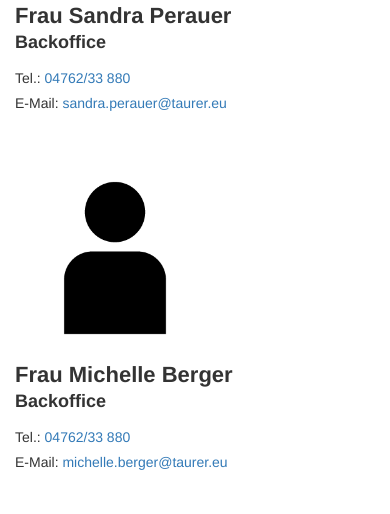
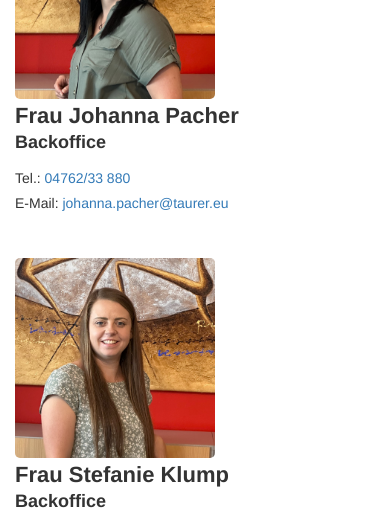
Before and after one commit to sebastiantaurer/HomepageVersicherungsbueroTaurerResponsive, a PHP site: page /team.php in a window 390 px wide. Shown: the part 1536-2050 px from the top of the page. Run offline with PHP 8.4, Linux system fonts and the light colour scheme.

Commit message:
updated team

```diff
--- a/team.php
+++ b/team.php
@@ -40,79 +40,52 @@
 									<h3>Staatlich gepr. Versicherungsmakler</h3>
 									<h3>Versicherungsagent</h3>
 									<p>Tel.: <a href="tel:+43476233880">04762/33 880</a></p>
-									<p>Mobil: <a href="tel:+4369918795427">0699/18 79 54 27</a></p>
+									<p>Mobil: <a href="tel:+4369918795427">0699/18795427</a></p>
 									<p>E-Mail: <a href="mailto:michael.taurer@taurer.eu">michael.taurer@taurer.eu</a></p>
 								</div>
 							</div>
 							<br/>
-							<!--Karoline Taurer-->
+							<!--Fabian Taurer-->
 							<div class="row">
 								<div class="col-sm-1"><br/></div>
 								<div class="col-sm-3">
-									<img class="modalImage" alt="Karoline Taurer" src="img/karolinetaurer.jpg"/>
+									<img class="modalImage" alt="Fabian Taurer" src="img/fabiantaurer.jpg"/>
 								</div>
 								<div class="col-sm-8">
-									<h1>Frau Karoline Taurer</h1>
+									<h1>Herr Fabian Taurer</h1>
 									<h2>Kundenbetreuung</h2>
-									<h3>Staatlich gepr. Versicherungsmaklerin</h3>
+									<h3>Staatlich gepr. Versicherungsmakler</h3>
 									<p>Tel.: <a href="tel:+43476233880">04762/33 880</a></p>
-									<p>Mobil: <a href="tel:+436606549242">0660/654 9242</a></p>
-									<p>E-Mail: <a href="mailto:karoline.taurer@taurer.eu">karoline.taurer@taurer.eu</a></p>
+									<p>Mobil: <a href="tel:+436648231298">0664/8231298</a></p>
+									<p>E-Mail: <a href="mailto:fabian.taurer@taurer.eu">fabian.taurer@taurer.eu</a></p>
 								</div>
 							</div>
 							<br/>
-							<!--Sandra Perauer-->
+							<!--Johanna Pacher-->
 							<div class="row">
 								<div class="col-sm-1"><br/></div>
 								<div class="col-sm-3">
-									<img class="modalImage" alt="Sandra Perauer" src="img/sandraperauer.jpg"/>
+									<img class="modalImage" alt="Johanna Pacher" src="img/johannapacher.jpg"/>
 								</div>
 								<div class="col-sm-8">
-									<h1>Frau Sandra Perauer</h1>
+									<h1>Frau Johanna Pacher</h1>
 									<h2>Backoffice</h2>
 									<p>Tel.: <a href="tel:+43476233880">04762/33 880</a></p>
-									<p>E-Mail: <a href="mailto:sandra.perauer@taurer.eu">sandra.perauer@taurer.eu</a></p>
+									<p>E-Mail: <a href="mailto:johanna.pacher@taurer.eu">johanna.pacher@taurer.eu</a></p>
 								</div>
 							</div>
 							<br/>
-							<!--Michelle Berger-->
+							<!--Stefanie Klump-->
 							<div class="row">
 								<div class="col-sm-1"><br/></div>
 								<div class="col-sm-3">
-									<img class="modalImage" alt="Michelle Berger" src="img/anonymuswhite.png"/>
+									<img class="modalImage" alt="Stefanie Klump" src="img/stefanieklump.jpg"/>
 								</div>
 								<div class="col-sm-8">
-									<h1>Frau Michelle Berger</h1>
+									<h1>Frau Stefanie Klump</h1>
 									<h2>Backoffice</h2>
 									<p>Tel.: <a href="tel:+43476233880">04762/33 880</a></p>
-									<p>E-Mail: <a href="mailto:michelle.berger@taurer.eu">michelle.berger@taurer.eu</a></p>
-								</div>
-							</div>
-							<br/>
-							<!--Barbara Morgenstern-->
-							<div class="row">
-								<div class="col-sm-1"><br/></div>
-								<div class="col-sm-3">
-									<img class="modalImage" alt="Barbara Morgenstern" src="img/barbaramorgenstern.jpg"/>
-								</div>
-								<div class="col-sm-8">
-									<h1>Frau Barbara Morgenstern</h1>
-									<h2>Backoffice</h2>
-									<p>Tel.: <a href="tel:+43476233880">04762/33 880</a></p>
-									<p>E-Mail: <a href="mailto:barbara.morgenstern@taurer.eu">barbara.morgenstern@taurer.eu</a></p>
-								</div>
-							</div>
-							<br/>
-							<!--Sebastian Taurer-->
-							<div class="row">
-								<div class="col-sm-1"><br/></div>
-								<div class="col-sm-3">
-									<img class="modalImage" alt="Sebastian Taurer" src="img/sebastiantaurer.jpg"/>
-								</div>
-								<div class="col-sm-8">
-									<h1>Herr Sebastian Taurer</h1>
-									<h2>IT Administrator</h2>
-									<p>Tel.: <a href="tel:+43476233880">04762/33 880</a></p>
+									<p>E-Mail: <a href="mailto:stefanie.klump@taurer.eu">stefanie.klump@taurer.eu</a></p>
 								</div>
 							</div>
 							<br/>
```
